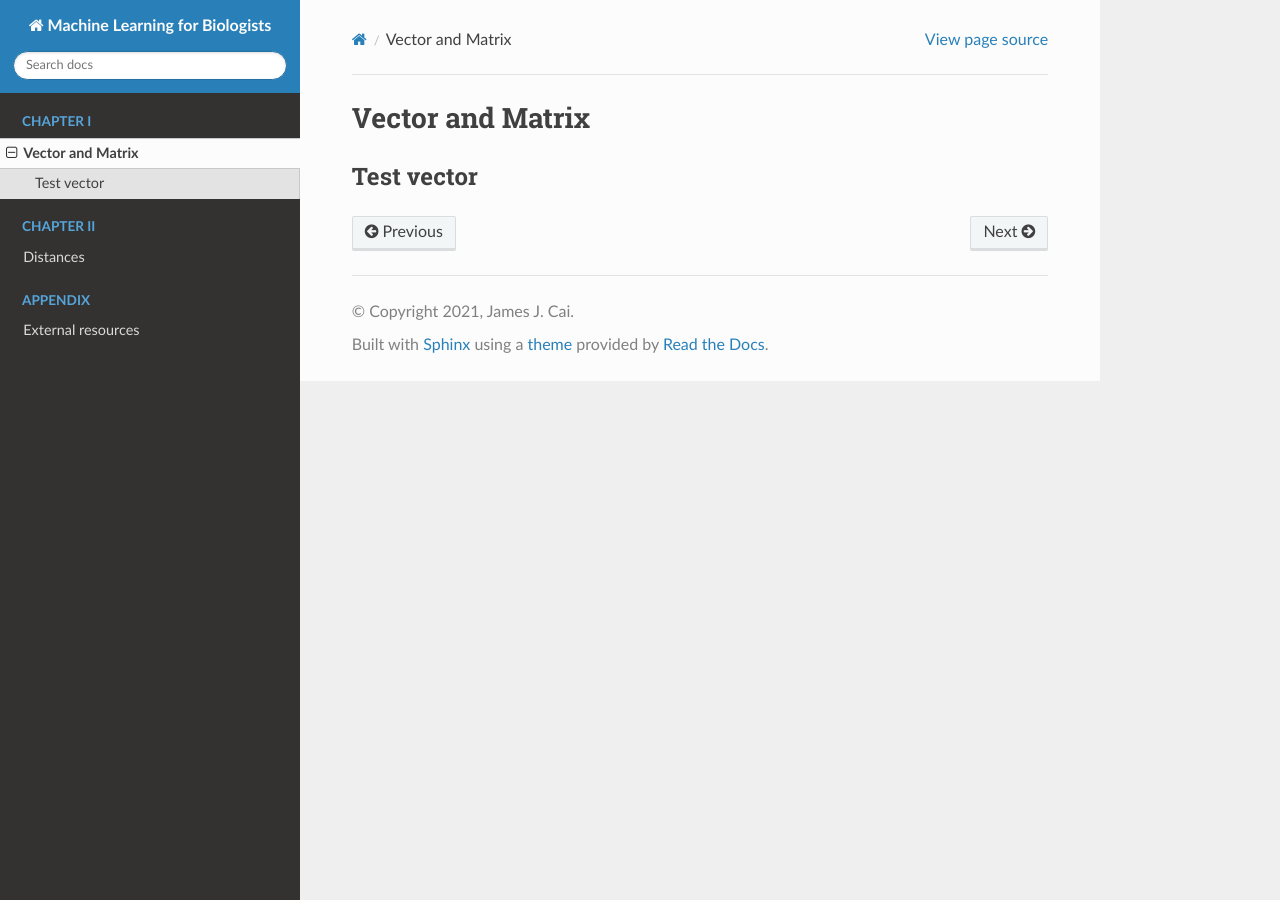
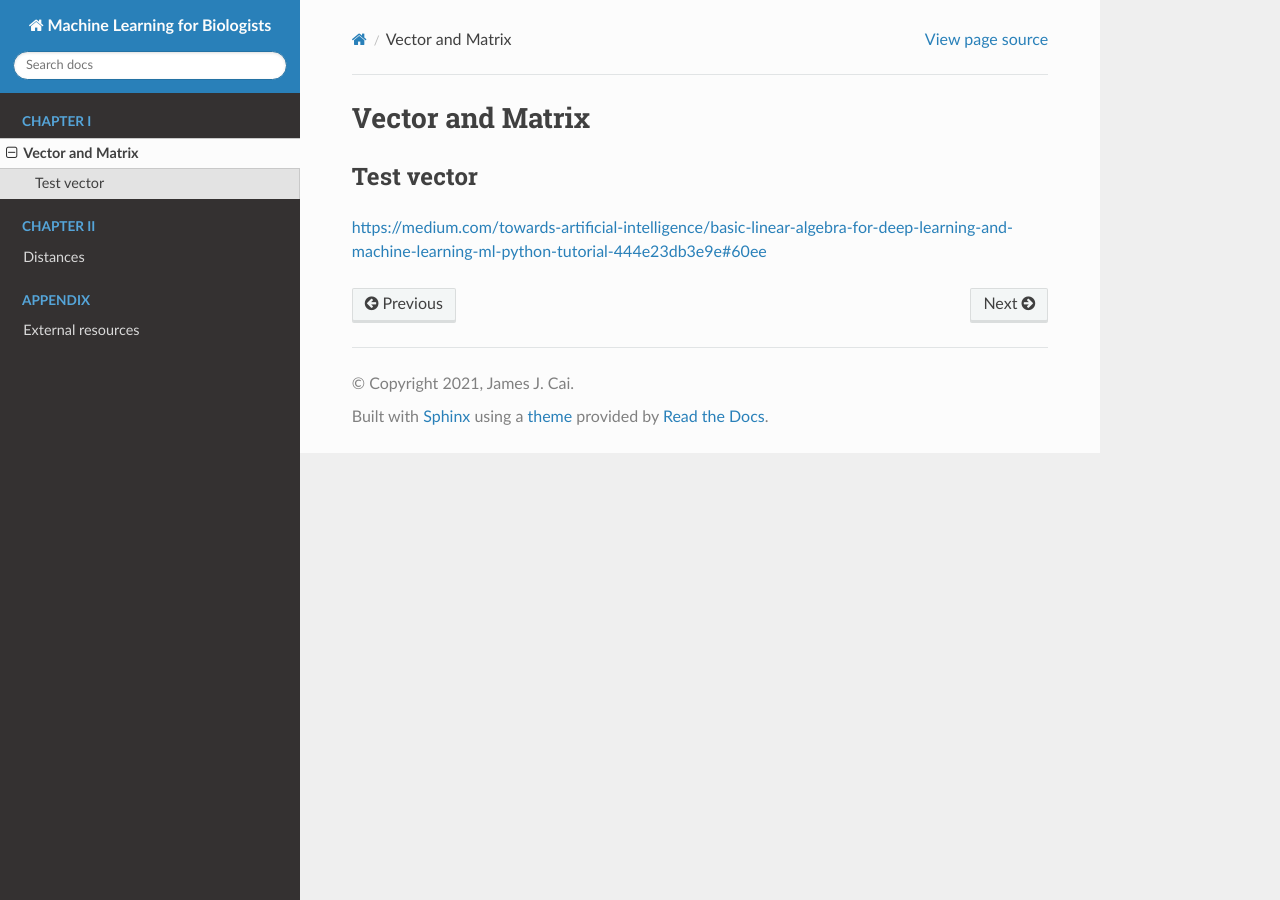
Before and after one commit to jamesjcai/readthedocs_ml4b, a Sphinx documentation site: the page built from docs/chapter1.rst, in a window 1280 px wide. Built offline with Sphinx 7.4.7 and the Read the Docs theme 2.0.0, drawn with Linux system fonts in a browser that asks for light colours; some of the changed lines change nothing that is shown.

Commit message:
Update chapter1.rst

```diff
--- a/docs/chapter1.rst
+++ b/docs/chapter1.rst
@@ -5,3 +5,4 @@
 
 Test vector
 -------------
+https://medium.com/towards-artificial-intelligence/basic-linear-algebra-for-deep-learning-and-machine-learning-ml-python-tutorial-444e23db3e9e#60ee
```
